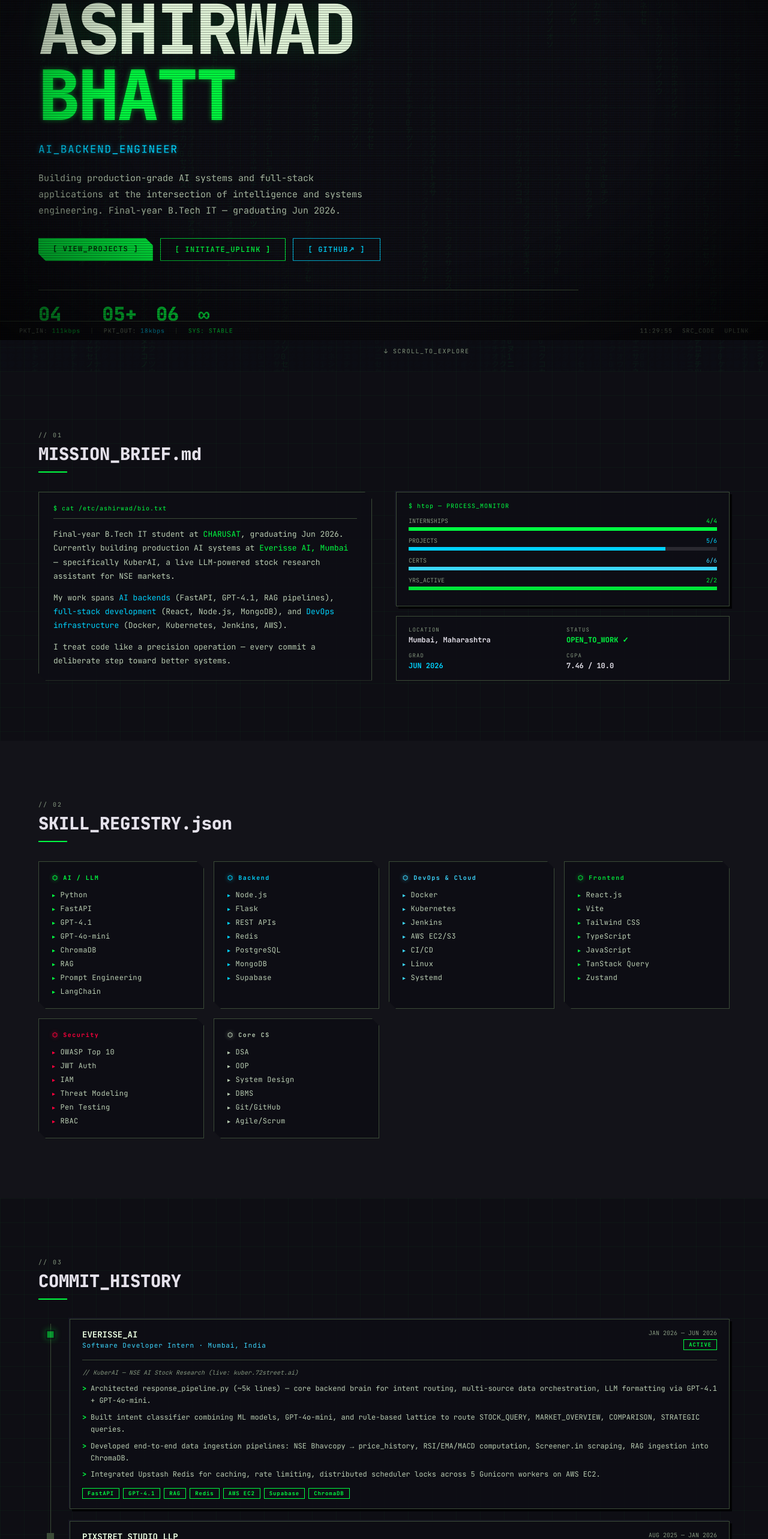
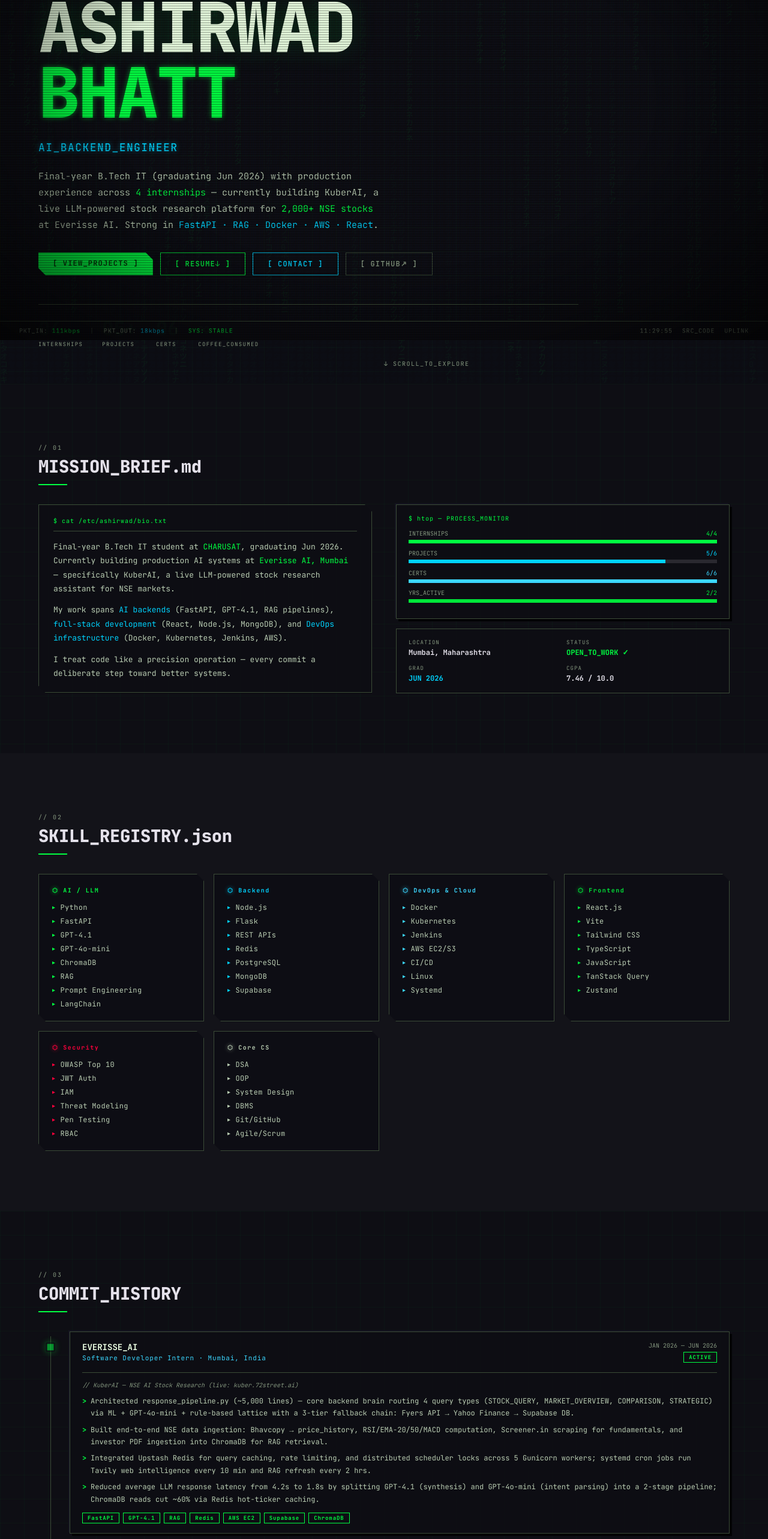
Before and after one commit to AshirwadBhatt/Personal_Portfolio, a React (Vite) app: page / in a window 1280 px wide. Shown: the part 233-2799 px from the top of the page at 60% size. Built offline with nearby package versions, Linux system fonts and the light colour scheme.

Commit message:
feat: metrics in bullets, KuberAI featured, resume button, stronger hero

```diff
--- a/src/components/Hero.jsx
+++ b/src/components/Hero.jsx
@@ -157,10 +157,12 @@ export default function Hero({ active }) {
           fontSize: 'clamp(13px, 1.8vw, 15px)',
           color: 'var(--text-dim)',
           lineHeight: 1.8,
-          maxWidth: 560,
+          maxWidth: 580,
         }}>
-          Building production-grade AI systems and full-stack applications at the intersection
-          of intelligence and systems engineering. Final-year B.Tech IT — graduating Jun 2026.
+          Final-year B.Tech IT (graduating Jun 2026) with production experience across
+          <span style={{ color: 'var(--green)' }}> 4 internships</span> — currently building
+          KuberAI, a live LLM-powered stock research platform for <span style={{ color: 'var(--green)' }}>2,000+ NSE stocks</span> at Everisse AI.
+          Strong in <span style={{ color: 'var(--blue-bright)' }}>FastAPI · RAG · Docker · AWS · React</span>.
         </p>
 
         {/* CTA buttons */}
@@ -176,7 +178,7 @@ export default function Hero({ active }) {
           }} className="clip-corner">
             [ VIEW_PROJECTS ]
           </a>
-          <a href="#contact" style={{
+          <a href="/resume.pdf" target="_blank" rel="noreferrer" style={{
             background: 'transparent',
             color: 'var(--green)',
             border: '1px solid var(--green)',
@@ -185,13 +187,24 @@ export default function Hero({ active }) {
             fontWeight: 700, fontSize: 12,
             letterSpacing: '0.1em',
           }}>
-            [ INITIATE_UPLINK ]
+            [ RESUME↓ ]
+          </a>
+          <a href="#contact" style={{
+            background: 'transparent',
+            color: 'var(--blue-bright)',
+            border: '1px solid var(--blue-bright)',
+            padding: '10px 24px',
+            textDecoration: 'none',
+            fontWeight: 700, fontSize: 12,
+            letterSpacing: '0.1em',
+          }}>
+            [ CONTACT ]
           </a>
           <a href="https://github.com/AshirwadBhatt" target="_blank" rel="noreferrer"
              style={{
                background: 'transparent',
-               color: 'var(--blue-bright)',
-               border: '1px solid var(--blue-bright)',
+               color: 'var(--text-muted)',
+               border: '1px solid var(--border)',
                padding: '10px 24px',
                textDecoration: 'none',
                fontWeight: 700, fontSize: 12,
--- a/src/components/Nav.jsx
+++ b/src/components/Nav.jsx
@@ -1,5 +1,5 @@
 import { useState, useEffect } from 'react'
-import { NAV_LINKS } from '../data'
+import { NAV_LINKS, RESUME_URL } from '../data'
 
 export default function Nav() {
   const [section, setSection] = useState('~/home')
@@ -77,6 +77,17 @@ export default function Nav() {
           ))}
         </nav>
 
+        {/* resume download */}
+        <a href={RESUME_URL} target="_blank" rel="noreferrer"
+           className="desktop-nav"
+           style={{
+             fontSize: 10, fontWeight: 700, letterSpacing: '0.12em',
+             color: 'var(--green)', border: '1px solid var(--green)',
+             padding: '4px 12px', textDecoration: 'none',
+           }}>
+          RESUME↓
+        </a>
+
         {/* right meta */}
         <div style={{ display: 'flex', alignItems: 'center', gap: 16, fontSize: 10, color: 'var(--text-muted)' }}>
           <span style={{ color: 'var(--blue-dim)' }}>PKT:{pkt.toLocaleString()}</span>
--- a/src/data/index.js
+++ b/src/data/index.js
@@ -7,6 +7,8 @@ export const NAV_LINKS = [
   { label: './certs',       href: '#certs' },
   { label: './uplink',      href: '#contact' },
 ]
+
+export const RESUME_URL = '/resume.pdf'
 
 export const SKILLS = [
   {
@@ -58,10 +60,10 @@ export const EXPERIENCE = [
     statusColor: 'var(--green)',
     project: 'KuberAI — NSE AI Stock Research (live: kuber.72street.ai)',
     bullets: [
-      'Architected response_pipeline.py (~5k lines) — core backend brain for intent routing, multi-source data orchestration, LLM formatting via GPT-4.1 + GPT-4o-mini.',
-      'Built intent classifier combining ML models, GPT-4o-mini, and rule-based lattice to route STOCK_QUERY, MARKET_OVERVIEW, COMPARISON, STRATEGIC queries.',
-      'Developed end-to-end data ingestion pipelines: NSE Bhavcopy → price_history, RSI/EMA/MACD computation, Screener.in scraping, RAG ingestion into ChromaDB.',
-      'Integrated Upstash Redis for caching, rate limiting, distributed scheduler locks across 5 Gunicorn workers on AWS EC2.',
+      'Architected response_pipeline.py (~5,000 lines) — core backend brain routing 4 query types (STOCK_QUERY, MARKET_OVERVIEW, COMPARISON, STRATEGIC) via ML + GPT-4o-mini + rule-based lattice with a 3-tier fallback chain: Fyers API → Yahoo Finance → Supabase DB.',
+      'Built end-to-end NSE data ingestion: Bhavcopy → price_history, RSI/EMA-20/50/MACD computation, Screener.in scraping for fundamentals, and investor PDF ingestion into ChromaDB for RAG retrieval.',
+      'Integrated Upstash Redis for query caching, rate limiting, and distributed scheduler locks across 5 Gunicorn workers; systemd cron jobs run Tavily web intelligence every 10 min and RAG refresh every 2 hrs.',
+      'Reduced average LLM response latency from 4.2s to 1.8s by splitting GPT-4.1 (synthesis) and GPT-4o-mini (intent parsing) into a 2-stage pipeline; ChromaDB reads cut ~60% via Redis hot-ticker caching.',
     ],
     tags: ['FastAPI', 'GPT-4.1', 'RAG', 'Redis', 'AWS EC2', 'Supabase', 'ChromaDB'],
   },
@@ -75,8 +77,8 @@ export const EXPERIENCE = [
     statusColor: 'var(--text-muted)',
     project: 'Soberly — iOS sobriety-tracking application',
     bullets: [
-      'Built 80+ automated test cases in TypeScript raising coverage by ~35% and halving manual regression time.',
-      'Performed API testing, regression testing, and bug tracking across multiple release cycles within agile sprints.',
+      'Authored 80+ automated test cases in TypeScript for iOS app Soberly, raising test coverage by ~35% and halving manual regression time across release cycles.',
+      'Performed API testing, defect verification, and bug tracking across agile sprints; identified and resolved critical auth-flow regressions before production releases.',
     ],
     tags: ['TypeScript', 'API Testing', 'Agile', 'iOS', 'QA'],
   },
@@ -90,8 +92,8 @@ export const EXPERIENCE = [
     statusColor: 'var(--text-muted)',
     project: 'PingMe — Social Interaction Platform',
     bullets: [
-      'Built secure JWT auth, session management, and RBAC for PingMe social platform.',
-      'Hardened backend against OWASP Top 10 injection flaws; containerized with Docker for isolated versioned deployments.',
+      'Designed JWT auth, session management, and RBAC system for PingMe social platform — securing user roles across 3 permission tiers.',
+      'Hardened backend against all OWASP Top 10 injection vectors (SQLi, XSS, CSRF); containerized with Docker for isolated, versioned deployments across environments.',
     ],
     tags: ['Node.js', 'JWT', 'Docker', 'OWASP', 'RBAC'],
   },
@@ -105,8 +107,8 @@ export const EXPERIENCE = [
     statusColor: 'var(--text-muted)',
     project: 'Full-stack e-commerce application',
     bullets: [
-      'Built full-stack e-commerce app with secure JWT auth and RBAC deployed on AWS.',
-      'Optimized critical data-processing routines from O(n²) to O(n log n).',
+      'Built full-stack e-commerce app with JWT auth and RBAC, deployed on AWS EC2 with S3 asset storage.',
+      'Optimized 3 critical data-processing routines from O(n²) to O(n log n), reducing server response time under peak load.',
     ],
     tags: ['React', 'Node.js', 'AWS', 'JWT', 'Git'],
   },
@@ -114,26 +116,26 @@ export const EXPERIENCE = [
 
 export const PROJECTS = [
   {
+    id: 'kuberai',
+    name: 'KUBERAI',
+    subtitle: 'NSE AI Stock Research Assistant — Production',
+    featured: true,
+    status: 'LIVE',
+    desc: 'LLM-powered stock research assistant for Indian NSE markets covering 2,000+ listed companies. Answers natural-language queries on price history, RSI/EMA/MACD technicals, fundamentals, and news. 3-tier data fallback (Fyers API → Yahoo Finance → Supabase), RAG over investor PDFs via ChromaDB, Redis caching cutting DB reads by ~60%, and a 2-stage GPT pipeline reducing latency from 4.2s to 1.8s.',
+    tags: ['FastAPI', 'GPT-4.1', 'RAG', 'ChromaDB', 'Redis', 'React', 'Supabase', 'AWS EC2'],
+    github: null,
+    demo: 'https://kuber.72street.ai',
+  },
+  {
     id: 'pingme',
     name: 'PINGME',
     subtitle: 'Full-Stack Social Platform',
-    featured: true,
+    featured: false,
     status: 'LIVE',
-    desc: 'Real-time messaging with typing indicators, emoji reactions, 1-on-1 & group video calls, screen sharing, and recording. Language exchange platform with 32 unique UI themes. JWT auth, protected routes, global state via Zustand, Stream infrastructure.',
+    desc: 'Real-time messaging with typing indicators, emoji reactions, 1-on-1 & group video calls, screen sharing, and recording. 32 unique UI themes, language exchange features. JWT auth, protected routes, global state via Zustand, Stream infrastructure.',
     tags: ['React', 'Express', 'MongoDB', 'TailwindCSS', 'TanStack Query', 'Zustand', 'Stream', 'JWT'],
     github: 'https://github.com/AshirwadBhatt/PingMe',
     demo: null,
-  },
-  {
-    id: 'kuberai',
-    name: 'KUBERAI',
-    subtitle: 'NSE AI Stock Research Assistant',
-    featured: false,
-    status: 'LIVE',
-    desc: 'LLM-powered stock research assistant for Indian NSE markets. Real-time analysis, charts, technicals, news, and fundamentals via natural language. Fyers API + Yahoo Finance + Supabase fallback chain.',
-    tags: ['FastAPI', 'GPT-4.1', 'RAG', 'ChromaDB', 'Redis', 'React', 'Supabase'],
-    github: null,
-    demo: 'https://kuber.72street.ai',
   },
   {
     id: 'devops',
@@ -141,9 +143,20 @@ export const PROJECTS = [
     subtitle: 'Two-Tier CI/CD Pipeline',
     featured: false,
     status: 'ARCHIVED',
-    desc: 'Containerized Flask + MySQL app with Docker Compose. Jenkins CI/CD on AWS EC2 automates build, test, image creation, and deployment end-to-end.',
+    desc: 'Containerized Flask + MySQL app with Docker Compose. Jenkins CI/CD on AWS EC2 automates build, test, Docker image push, and deploy end-to-end — zero manual steps from commit to production.',
     tags: ['Flask', 'Docker', 'Jenkins', 'AWS EC2', 'MySQL', 'CI/CD'],
     github: 'https://github.com/AshirwadBhatt/Automated-CI-CD-Pipeline-',
+    demo: null,
+  },
+  {
+    id: 'kisanseva',
+    name: 'KISAN_SEVA_APP',
+    subtitle: 'Docker-Enabled Agricultural Services',
+    featured: false,
+    status: 'ARCHIVED',
+    desc: 'Containerized agricultural services platform with secure environment isolation, controlled dependency management, and CI/CD-ready deployment pipeline across Linux systems.',
+    tags: ['Docker', 'Linux', 'CI/CD', 'DevOps'],
+    github: 'https://github.com/AshirwadBhatt',
     demo: null,
   },
   {
@@ -152,7 +165,7 @@ export const PROJECTS = [
     subtitle: 'Security Research Tool',
     featured: false,
     status: 'ARCHIVED',
-    desc: 'Flask + MySQL app demonstrating authentication weaknesses — improper input validation, weak auth logic. Containerized with Docker for repeatable security testing, automated via Jenkins on EC2.',
+    desc: 'Flask + MySQL app demonstrating authentication weaknesses — SQLi via improper input validation, weak session token entropy. Containerized with Docker for repeatable security testing, automated via Jenkins on EC2.',
     tags: ['Flask', 'MySQL', 'Docker', 'Jenkins', 'Security', 'OWASP'],
     github: 'https://github.com/AshirwadBhatt/Login_Bypass_Loacal_Website',
     demo: null,
```
